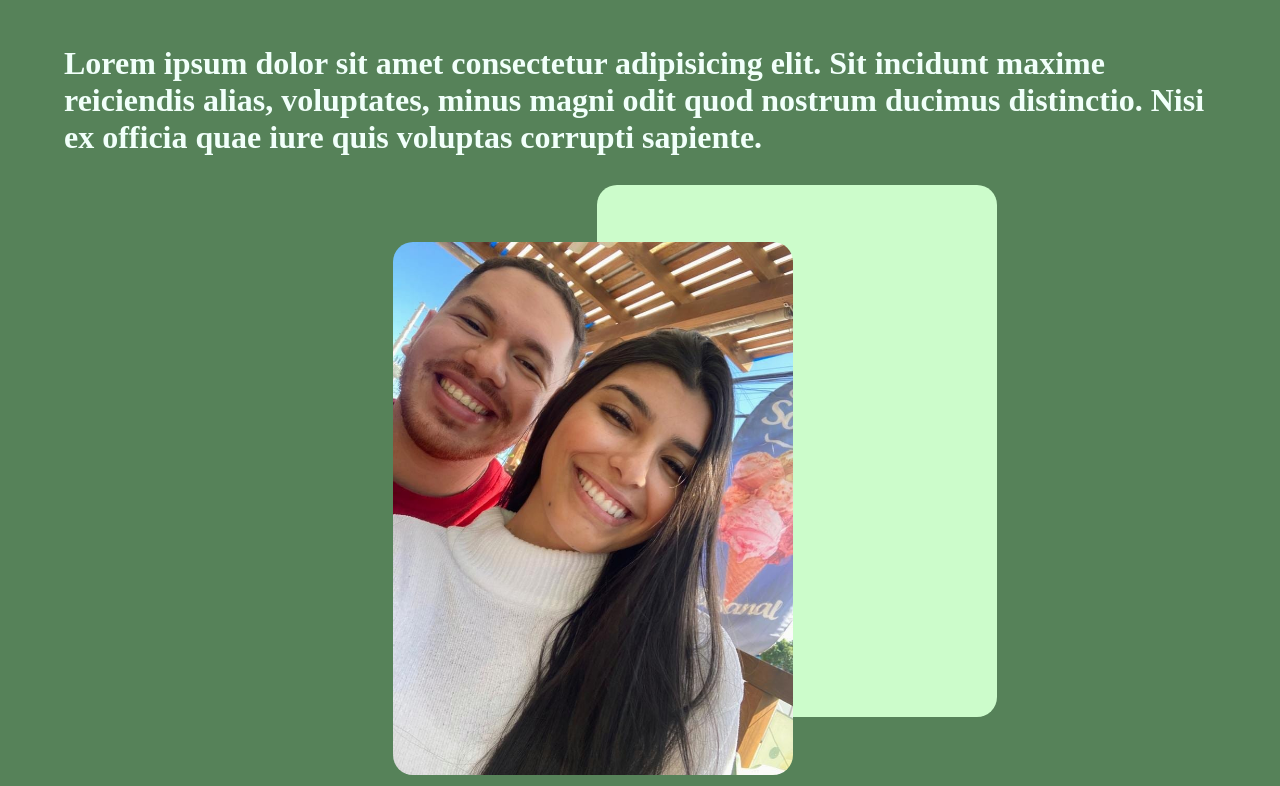
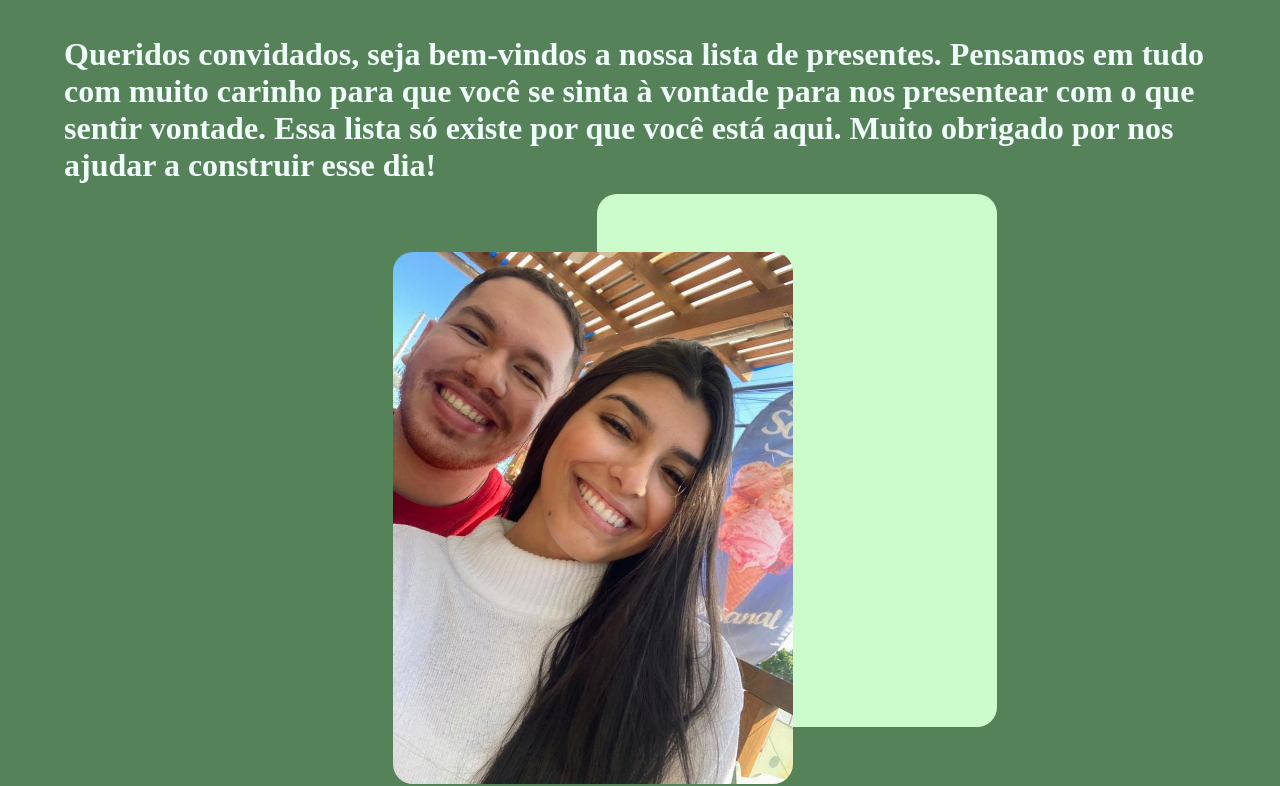
Before and after one commit to iJulians/lista, a plain HTML site: page index.html in a window 1280 px wide. Shown: the part 54-840 px from the top of the page. Drawn offline with Linux system fonts and the light colour scheme; a web font is replaced by a local one.

Commit message:
Update index.html

```diff
--- a/index.html
+++ b/index.html
@@ -25,8 +25,9 @@
   </header>
   <main>
     <section class="container-initial container" id="home">
-        <p class="mensage">Lorem ipsum dolor sit amet consectetur adipisicing elit. Sit incidunt maxime reiciendis alias,
-            voluptates, minus magni odit quod nostrum ducimus distinctio. Nisi ex officia quae iure quis voluptas corrupti sapiente.
+        <p class="mensage">Queridos convidados, seja bem-vindos a nossa lista de presentes. Pensamos em tudo com muito
+            carinho para que você se sinta à vontade para nos presentear com o que sentir vontade. Essa lista só existe por que você está aqui.
+            Muito obrigado por nos ajudar a construir esse dia!
         </p>
         <div class="img-casal">
           <img src="./assets/casal.jpeg" alt="">
```
